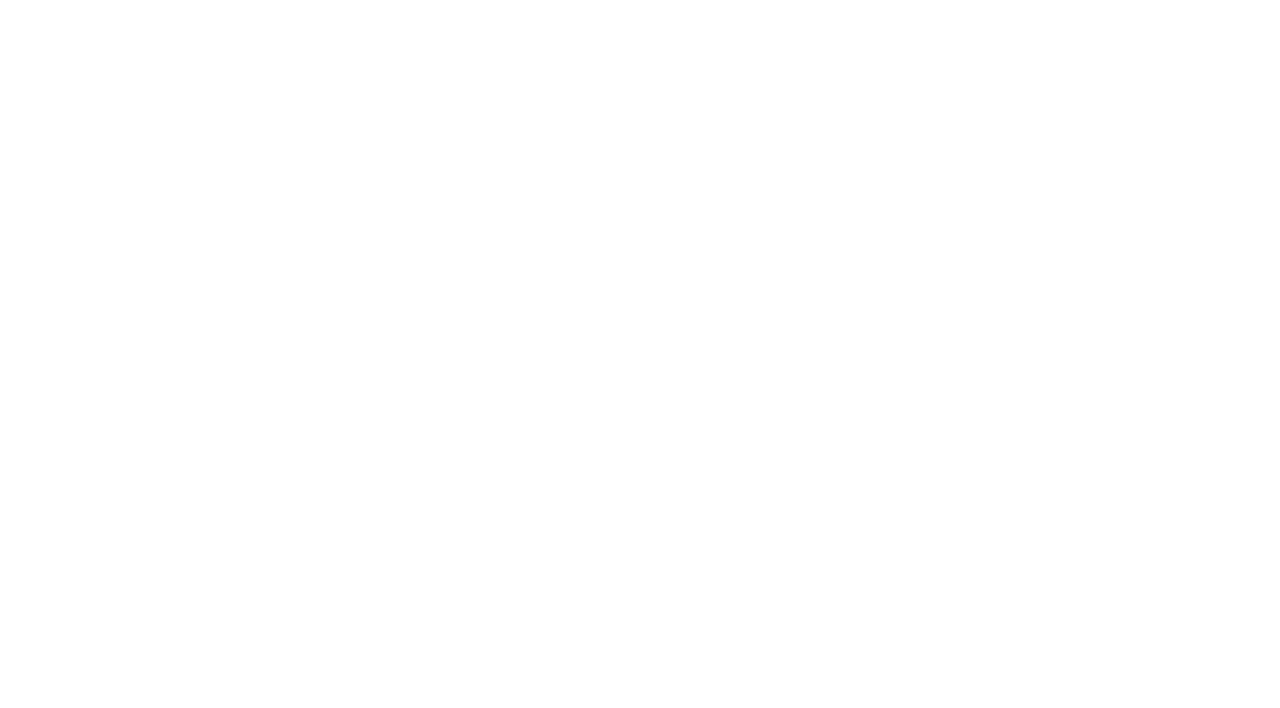
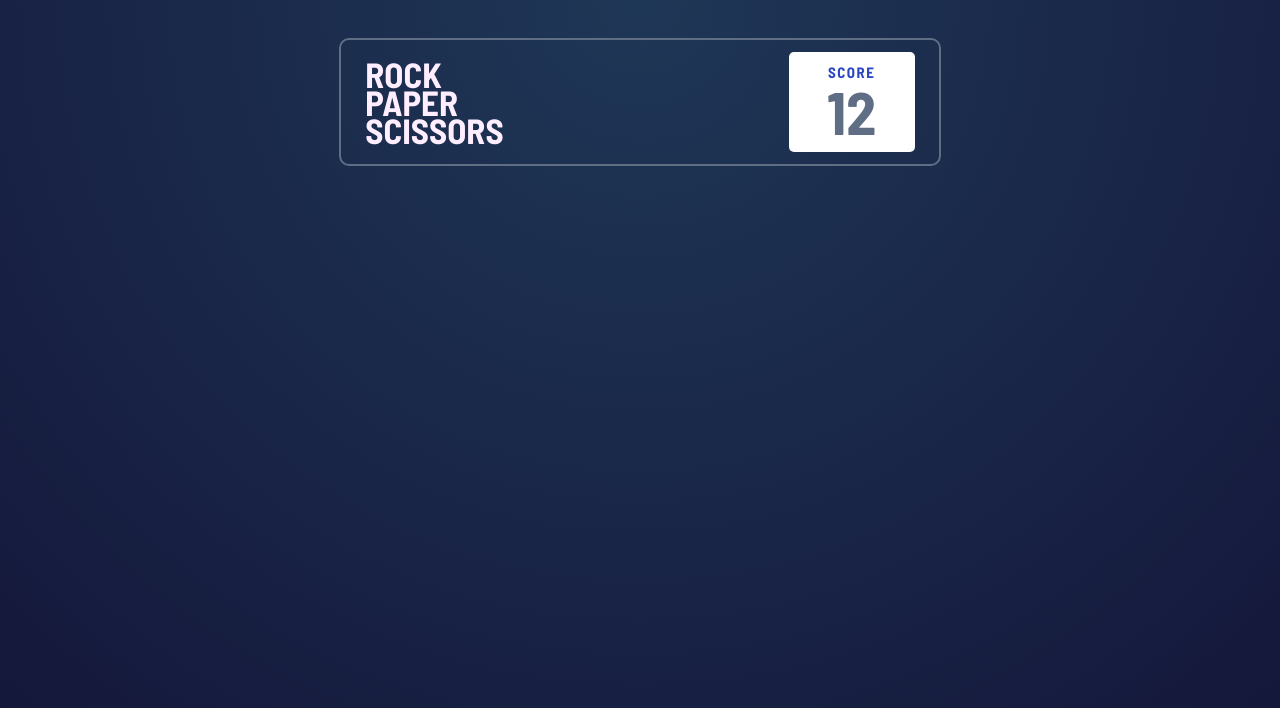
Before and after one commit to AnshumanMahato/rock-paper-scissors, a website: page index.html in a window 1280 px wide. Drawn offline with Linux system fonts and the light colour scheme.

Commit message:
game header done

```diff
--- a/index.html
+++ b/index.html
@@ -15,11 +15,15 @@
 
 <body>
   <main>
-    <div class="score-board"></div>
+    <div class="header">
+      <h1 class="game-name">ROCK PAPER SCISSORS</h1>
+      <div class="score">
+        <span class="score__tag">SCORE</span>
+        <span class="score__value">12</span>
+      </div>
+    </div>
     <div class="game"></div>
   </main>
-
-
 </body>
 
 </html>
--- a/sass/_base.scss
+++ b/sass/_base.scss
@@ -15,6 +15,5 @@ body {
     overflow-x: hidden;
     font-family: 'Barlow Semi Condensed', sans-serif;
     font-weight: 600;
-    line-height: 1.7;
     color: #fef;
 }
--- a/sass/_components.scss
+++ b/sass/_components.scss
@@ -0,0 +1,22 @@
+.score {
+    display: flex;
+    background-color: #fff;
+    padding: 2% 7%;
+    flex-direction: column;
+    justify-content: center;
+    text-align: center;
+    font-weight: 700;
+    border-radius: 5px;
+
+    &__tag {
+        color: hsl(229, 64%, 46%);
+        letter-spacing: 1.5px;
+        font-size: 1.5rem;
+    }
+
+    &__value {
+        color: hsl(217, 16%, 45%);
+        font-size: 6rem;
+        line-height: 1;
+    }
+}
--- a/sass/_layout.scss
+++ b/sass/_layout.scss
@@ -0,0 +1,19 @@
+main {
+    background-image: radial-gradient(circle at top, hsl(214, 47%, 23%), hsl(237, 49%, 15%));
+    height: 100vh;
+    display: flex;
+    flex-direction: column;
+    padding: 3%;
+    align-items: center;
+    // justify-content: center;
+}
+
+.header {
+    display: flex;
+    width: 50%;
+    border: 2px solid hsl(217, 16%, 45%);
+    border-radius: 10px;
+    justify-content: space-between;
+    align-items: center;
+    padding: 1% 2%;
+}
--- a/sass/_typography.scss
+++ b/sass/_typography.scss
@@ -0,0 +1,5 @@
+h1 {
+    max-width: min-content;
+    font-size: 3.5rem;
+    line-height: 0.8;
+}
```
Also changed, not shown: css/style.css, 1 other file.
